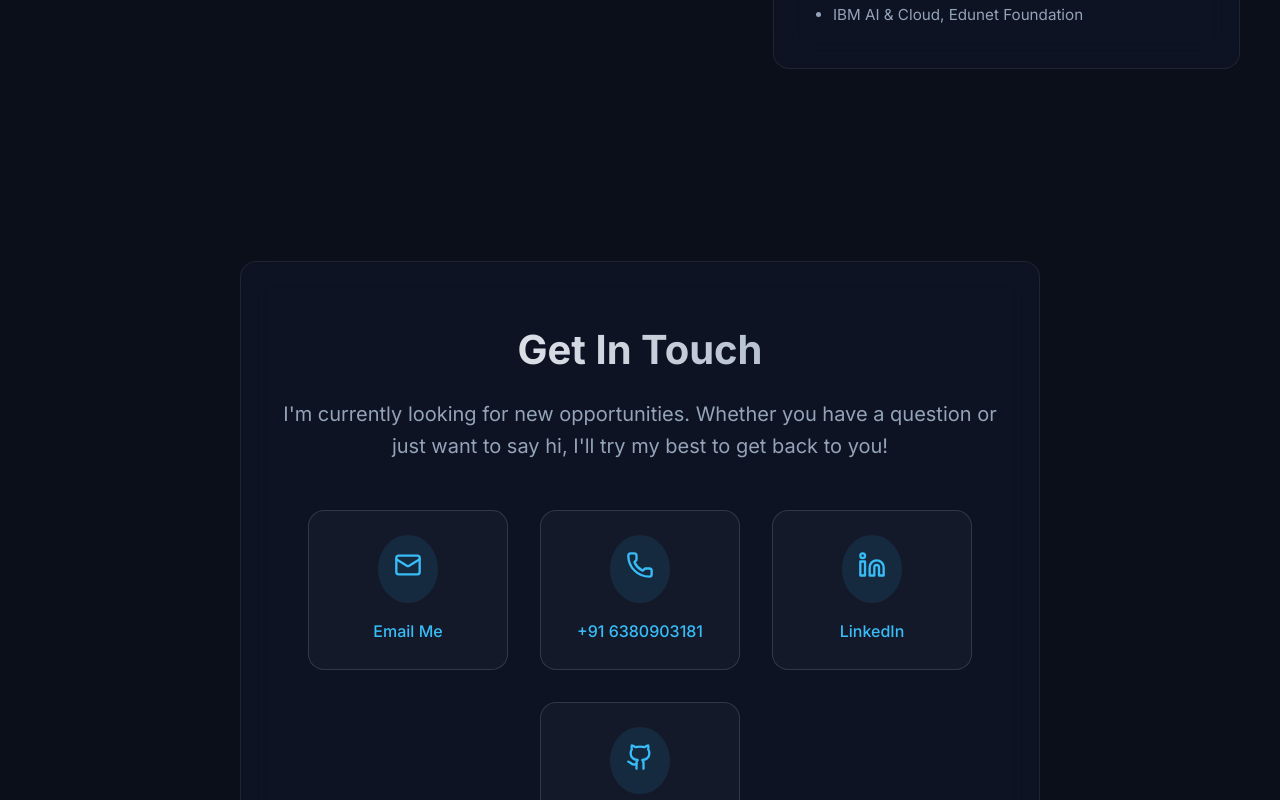
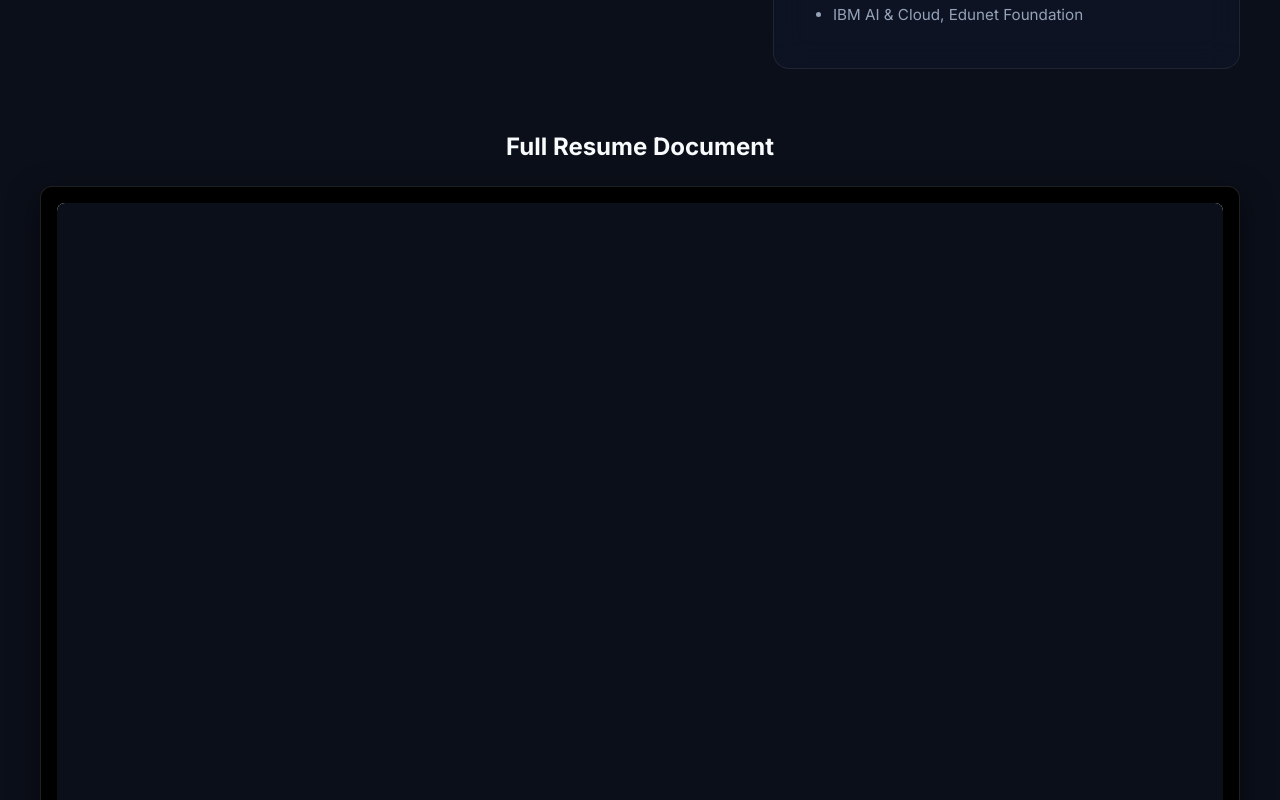
Before and after one commit to Sabrin-s/SABRIN-S, a React (Vite) app: page / in a window 1280 px wide. Shown: the part 3640-4440 px from the top of the page. Built offline with nearby package versions, Linux system fonts and the light colour scheme.

Commit message:
Embed full resume PDF at bottom of resume section

```diff
--- a/src/App.tsx
+++ b/src/App.tsx
@@ -253,6 +253,26 @@ function App() {
             </div>
           </div>
         </div>
+
+        {/* Embedded Resume Viewer */}
+        <div style={{ marginTop: '4rem' }}>
+          <h3 style={{ fontSize: '1.5rem', marginBottom: '1.5rem', textAlign: 'center' }}>Full Resume Document</h3>
+          <div style={{
+            background: '#000',
+            padding: '1rem',
+            borderRadius: '12px',
+            border: '1px solid var(--border-color)',
+            boxShadow: '0 10px 30px rgba(0, 0, 0, 0.5)'
+          }}>
+            <iframe
+              src="/assets/resume.pdf"
+              width="100%"
+              height="800px"
+              style={{ border: 'none', borderRadius: '8px', background: '#fff' }}
+              title="Full Resume"
+            />
+          </div>
+        </div>
       </section>
 
       {/* Contact Section */}
```
